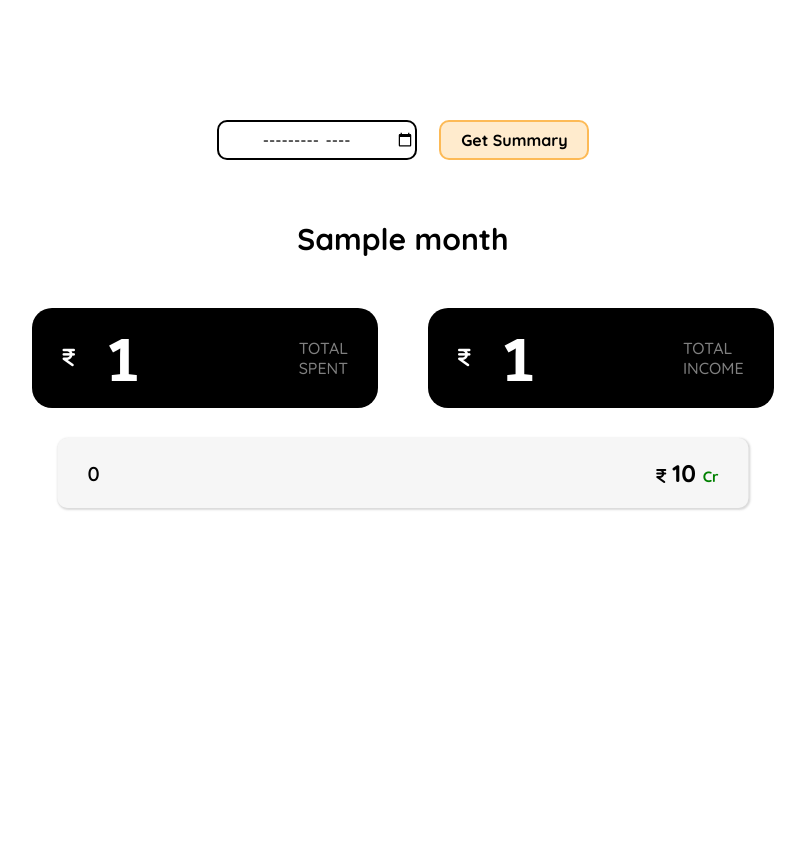
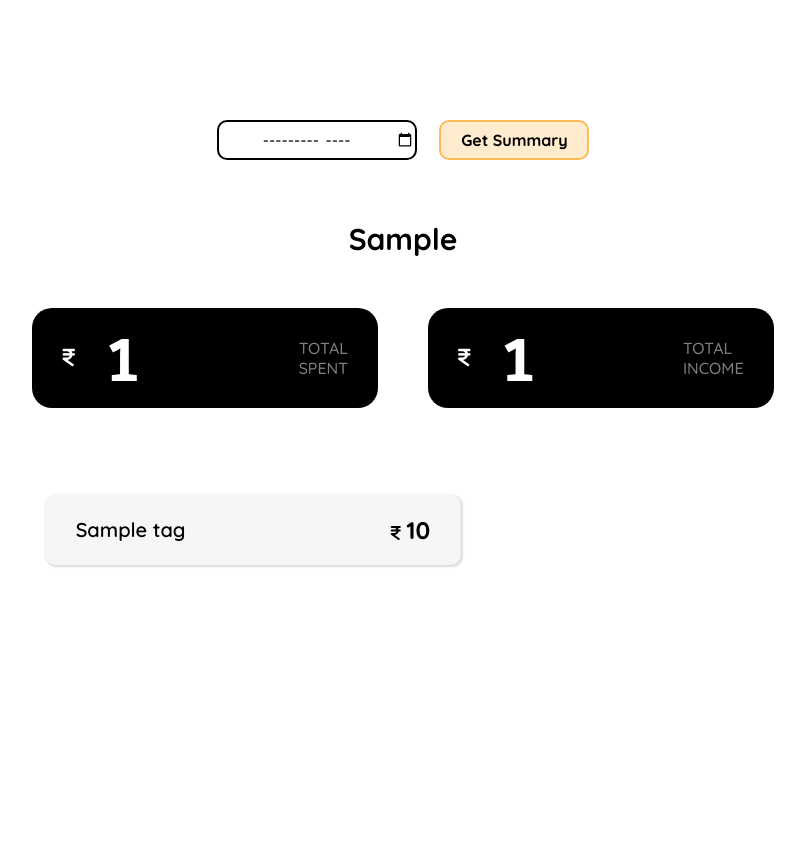
Before and after one commit to acgeoffrey/expense-tracker, a Node server app: template views/stats.ejs in a window 1280 px wide. Shown: the top 851 px of the page, without its empty margins (237-1042 px from the left). Run offline with Node 20, Linux system fonts and the light colour scheme; tables that the repository leaves empty hold one stand-in row (values such as "Sample post"); the template is opened without the code that fills it: values that come from a table or form of the project are taken from there, most other values are stand-ins (such as "Sample title", 1, 10 or a date in 2020); a map, chart or similar area stays blank; some libraries are stand-ins or nearby versions.

Commit message:
rewrite code for summary page logic and add chartjs

```diff
--- a/assets/css/layout.css
+++ b/assets/css/layout.css
@@ -455,6 +455,18 @@
   border: 2px solid black;
 }
 
+#list-chart-container {
+  margin-top: 5rem;
+  width: 100%;
+  display: flex;
+  justify-content: center;
+  align-items: center;
+}
+
+#list-container {
+  width: 60%;
+}
+
 .mobile-nav {
   position: fixed;
   top: 7rem;
--- a/assets/css/queries.css
+++ b/assets/css/queries.css
@@ -97,6 +97,13 @@
   }
   #stats-form {
     margin-bottom: 3rem;
+  }
+  #list-chart-container {
+    flex-direction: column-reverse;
+    gap: 5rem;
+  }
+  #list-container {
+    width: 100%;
   }
 }
 /**** 600px ****/
--- a/assets/js/index.js
+++ b/assets/js/index.js
@@ -23,4 +23,12 @@
     $('#calendar-icon').css('display', 'none');
     $('#change-date-dash').css('display', 'block');
   });
+
+  $('#credit-radio').click(function () {
+    $('#tag-select').attr('disabled', true);
+  });
+
+  $('#debit-radio').click(function () {
+    $('#tag-select').attr('disabled', false);
+  });
 }
--- a/assets/scss/_stats.scss
+++ b/assets/scss/_stats.scss
@@ -82,3 +82,13 @@
   border-radius: 1rem;
   border: 2px solid black;
 }
+
+#list-chart-container {
+  margin-top: 5rem;
+  width: 100%;
+  @include flex(center);
+}
+
+#list-container {
+  width: 60%;
+}
--- a/assets/scss/queries.scss
+++ b/assets/scss/queries.scss
@@ -125,6 +125,15 @@
   }
   #stats-form {
     margin-bottom: 3rem;
+  }
+
+  #list-chart-container {
+    flex-direction: column-reverse;
+    gap: 5rem;
+  }
+
+  #list-container {
+    width: 100%;
   }
 }
 
--- a/config/passport-google-oauth2-strategy.js
+++ b/config/passport-google-oauth2-strategy.js
@@ -12,10 +12,10 @@
     },
     async function (accessToken, refreshToken, profile, done) {
       try {
-        const emailDB = await crypto.bcryptFn(profile.emails[0].value);
+        // const emailDB = await crypto.bcryptFn(profile.emails[0].value);
         //Finding user if already present
         const user = await User.findOne({
-          email: emailDB,
+          email: profile.emails[0].value,
         }).exec();
 
         if (user) {
@@ -25,7 +25,7 @@
           //Creating new user if user is not found
           const createUser = await User.create({
             name: profile.displayName,
-            email: emailDB,
+            email: profile.emails[0].value,
             avatar: profile.photos[0].value,
             tags: ['food', 'travel', 'shopping', 'income', 'others'],
           });
--- a/controllers/expenseTrackerController.js
+++ b/controllers/expenseTrackerController.js
@@ -1,6 +1,7 @@
 const User = require('../models/user');
 const Expense = require('../models/expense');
 const Dates = require('../models/date');
+const Month = require('../models/month');
 
 module.exports.create = async (req, res) => {
   try {
@@ -19,9 +20,44 @@
       }
       let tag;
       if (req.body.tag) {
-        tag = req.body.tag;
+        tag = req.body.tag.toLowerCase();
+      } else if (req.body.type === 'credit') {
+        tag = 'income';
       } else {
         tag = 'others';
+      }
+
+      let month = date.slice(3);
+      let monthFind = await Month.find({ month: month, user: req.user });
+      let months;
+      let tagFound = false;
+      if (monthFind.length === 0) {
+        months = await Month.create({
+          month: month,
+          user: req.user,
+          tags: [
+            {
+              name: tag,
+              amount: req.body.amount,
+            },
+          ],
+        });
+        tagFound = true;
+      } else {
+        months = monthFind[0];
+        months.tags.map((item) => {
+          if (item.name == tag) {
+            item.amount += parseFloat(req.body.amount);
+            tagFound = true;
+          }
+        });
+      }
+
+      if (!tagFound) {
+        months.tags.push({
+          name: tag,
+          amount: req.body.amount,
+        });
       }
 
       let newExpense = await Expense.create({
@@ -37,10 +73,13 @@
       dates.expenses.push(newExpense);
       if (req.body.type == 'debit') {
         dates.totalExpense += parseInt(req.body.amount);
+        months.totalExpense += parseInt(req.body.amount);
       } else {
         dates.totalIncome += parseInt(req.body.amount);
+        months.totalIncome += parseInt(req.body.amount);
       }
       dates.save();
+      months.save();
 
       if (req.xhr) {
         return res.status(200).json({
@@ -63,6 +102,25 @@
   try {
     const expense = await Expense.findById(req.params.id);
     const date = await Dates.findById(expense.date);
+
+    let month = await Month.find({
+      month: date.date.slice(3),
+      user: req.user,
+    });
+    if (month) {
+      month = month[0];
+      month.tags.map((item) => {
+        if (item.name == expense.tag) {
+          item.amount -= parseFloat(expense.amount);
+        }
+      });
+      if (expense.type == 'debit') {
+        month.totalExpense -= parseFloat(expense.amount);
+      } else {
+        month.totalIncome -= parseFloat(expense.amount);
+      }
+    }
+
     if (expense.user == req.user.id || date.user == req.user.id) {
       if (expense.type == 'debit') {
         date.totalExpense = date.totalExpense - expense.amount;
@@ -74,6 +132,7 @@
         $pull: { expenses: req.params.id },
       });
       date.save();
+      month.save();
 
       if (req.xhr) {
         return res.status(200).json({
@@ -95,10 +154,10 @@
 module.exports.stats = async (req, res) => {
   try {
     if (req.isAuthenticated()) {
-      let data = {};
+      let date = new Date().toLocaleDateString('en-GB').split('/').join('-');
+      let month = date.slice(3);
+
       let monthData = {
-        totalExpense: 0,
-        totalIncome: 0,
         deficit: 0,
         month:
           new Date().toLocaleString('default', { month: 'long' }) +
@@ -106,54 +165,23 @@
           new Date().toLocaleDateString('en-GB').split('/').join('-').slice(6),
       };
 
-      let today = parseInt(
-        new Date().toLocaleDateString('en-GB').split('/').join('-').slice(3)
-      );
-
       if (req.body.month) {
-        today = parseInt(req.body.month.split('-').reverse().join('-'));
+        month = req.body.month.split('-').reverse().join('-');
         monthData.month = new Date(req.body.month).toLocaleString('default', {
           month: 'long',
         });
         monthData.month += ' ' + req.body.month.slice(0, 4);
       }
-      const dates = await Dates.find({ user: req.user });
-      for (let i = 0; i < dates.length; i++) {
-        let a = parseInt(dates[i].date.slice(3));
-        if (a == today) {
-          monthData.totalExpense += dates[i].totalExpense;
-          monthData.totalIncome += dates[i].totalIncome;
-        }
-      }
 
-      const expense = await Expense.find({ user: req.user }).populate('date');
-      for (let i = 0; i < expense.length; i++) {
-        data[expense[i].tag] = {
-          amount: 0,
-          type: expense[i].type,
-          percentage: 0,
-        };
-      }
+      let months = await Month.find({ month: month, user: req.user });
 
-      for (let i = 0; i < expense.length; i++) {
-        let a = parseInt(expense[i].date.date.slice(3));
-        if (a == today) {
-          data[expense[i].tag].amount += parseInt(expense[i].amount);
-        }
-      }
-      monthData.deficit = monthData.totalIncome - monthData.totalExpense;
-
-      for (let i in data) {
-        data[i].percentage = (
-          (data[i].amount / monthData.totalExpense) *
-          100
-        ).toFixed(1);
-        // console.log(data[i].percentage);
+      if (months.length > 0) {
+        monthData.deficit = months[0].totalIncome - months[0].totalExpense;
       }
 
       res.render('stats', {
         title: 'Statistics | Expense Tracker',
-        data: data,
+        data: months,
         monthData: monthData,
         link: 'Dashboard',
       });
@@ -164,3 +192,30 @@
     console.log(err);
   }
 };
+
+module.exports.getStats = async (req, res) => {
+  try {
+    if (req.isAuthenticated() && req.xhr) {
+      let date = new Date().toLocaleDateString('en-GB').split('/').join('-');
+      let month = date.slice(3);
+
+      const months = await Month.find({ user: req.user, month: month });
+
+      if (months.length === 0) {
+        return res.status(204).json({
+          message: 'No Data Found!',
+        });
+      }
+      res.status(200).json({
+        data: months[0].tags,
+        message: 'Data fetched successfully!',
+      });
+    } else {
+      res.status(401).json({
+        message: 'You are not Authorized!',
+      });
+    }
+  } catch (error) {
+    console.log(error);
+  }
+};
--- a/controllers/userController.js
+++ b/controllers/userController.js
@@ -71,7 +71,7 @@
 module.exports.addTags = async (req, res) => {
   try {
     if (req.user) {
-      const tag = req.body.tag;
+      const tag = req.body.tag.toLowerCase();
       const user = await User.findById(req.params.id);
       user.tags.push(tag);
       user.save();
--- a/models/user.js
+++ b/models/user.js
@@ -1,5 +1,4 @@
 const mongoose = require('mongoose');
-const crypto = require('../config/crypto');
 
 const userSchema = new mongoose.Schema(
   {
--- a/routes/index.js
+++ b/routes/index.js
@@ -33,8 +33,10 @@
 
 router.get('/signout', userController.destroySession);
 
+//Summary
 router.get('/dashboard/stats', expenseTrackerController.stats);
 router.post('/dashboard/stats', expenseTrackerController.stats);
+router.get('/api/stats', expenseTrackerController.getStats);
 
 /*** CRUD ***/
 router.post('/create', expenseTrackerController.create);
--- a/views/dashboard.ejs
+++ b/views/dashboard.ejs
@@ -104,7 +104,7 @@
             <span style="color: green; font-size: 1.5rem" }>Cr</span>
           </p>
           <%}%>
-          <a href="/delete/<%= expense._id %>"
+          <a href="/delete/<%= expense._id %>" class="delete-entry"
             ><i class="fa-solid fa-trash"></i
           ></a>
         </div>
--- a/views/layout.ejs
+++ b/views/layout.ejs
@@ -25,6 +25,7 @@
       crossorigin="anonymous"
       referrerpolicy="no-referrer"
     />
+    <script src="https://cdn.jsdelivr.net/npm/chart.js@4.3.0/dist/chart.umd.min.js"></script>
     <script
       src="https://cdnjs.cloudflare.com/ajax/libs/noty/3.1.4/noty.min.js"
       integrity="sha512-lOrm9FgT1LKOJRUXF3tp6QaMorJftUjowOWiDcG5GFZ/q7ukof19V0HKx/GWzXCdt9zYju3/KhBNdCLzK8b90Q=="
--- a/views/stats.ejs
+++ b/views/stats.ejs
@@ -2,7 +2,7 @@
 Date().toLocaleDateString('en-GB').split('/').reverse().join('-').slice(0,7)%>
 <div id="stats-div">
   <div id="stats-form">
-    <form action="/dashboard/stats" method="post">
+    <form action="/dashboard/stats" method="post" id="stats-month-form">
       <input
         type="month"
         name="month"
@@ -14,53 +14,60 @@
     </form>
   </div>
 
+  <% if (data.length > 0) {%>
+
   <h1><%=monthData.month%></h1>
   <div id="expense-income-div">
     <div class="total-today total-month">
       <div>
         <i class="fa-solid fa-indian-rupee-sign"></i>
-        <p class="tt-para"><%=monthData.totalExpense%></p>
+        <p class="tt-para"><%=data[0].totalExpense%></p>
       </div>
       <p>TOTAL<br />SPENT</p>
     </div>
     <div class="total-today total-month">
       <div>
         <i class="fa-solid fa-indian-rupee-sign"></i>
-        <p class="tt-para"><%=monthData.totalIncome%></p>
+        <p class="tt-para"><%=data[0].totalIncome%></p>
       </div>
       <p>TOTAL<br />INCOME</p>
     </div>
   </div>
-  <%if (monthData.totalIncome> 0 && monthData.deficit < 0){%>
+  <%if (data[0].totalIncome> 0 && monthData.deficit < 0){%>
   <h6 class="summary-income-expense">
     You are short of <span>₹<%=(monthData.deficit)*-1%></span> than your Income
     in this month
   </h6>
-  <%}else if (monthData.totalIncome> 0 && monthData.deficit > 0){%>
+  <%}else if (data[0].totalIncome> 0 && monthData.deficit > 0){%>
   <h6 class="summary-income-expense">
     You got <span>₹<%=monthData.deficit%></span> left in this month
   </h6>
-  <%}%> <% for (const i in data){%>
-  <div class="single-expense stats-expenses-income">
-    <p class="ms-name"><%= i.toUpperCase()%></p>
-    <div class="se-amount-percentage">
-      <p class="ms-amount">
-        <% if (data[i].type=="debit" ){%>
-        <i class="fa-solid fa-indian-rupee-sign"></i>
-        <span> <%=data[i].amount%> </span>
-        <span style="color: #cf354c; font-size: 1.5rem" }>Dt</span>
-        <%} else {%>
-        <i class="fa-solid fa-indian-rupee-sign"></i>
-        <span> <%=data[i].amount%> </span>
-        <span style="color: green; font-size: 1.5rem" }>Cr</span>
-        <%}%>
-      </p>
-      <% if (data[i].type=="debit" && data[i].percentage >= 0){%>
-      <p class="se-percentage" style="font-size: 1.5rem">
-        <%= data[i].percentage %> <span>%</span>
-      </p>
-      <%}%>
+  <%}%>
+
+  <div id="list-chart-container">
+    <div id="list-container">
+      <% for (let i = 0 ; i < data[0].tags.length; i++){%> <%
+      if(data[0].tags[i].amount > 0 && data[0].tags[i].name !== 'income') {%>
+      <div class="single-expense stats-expenses-income">
+        <p class="ms-name"><%= data[0].tags[i].name%></p>
+        <div class="se-amount-percentage">
+          <p class="ms-amount">
+            <i class="fa-solid fa-indian-rupee-sign"></i>
+            <span> <%=data[0].tags[i].amount%> </span>
+            <%#<span style="color: #cf354c; font-size: 1.5rem" }>Dt</span>%>
+          </p>
+        </div>
+      </div>
+      <%}%> <%}%>
+    </div>
+    <div id="chart-container">
+      <canvas id="myChart"></canvas>
     </div>
   </div>
+
+  <%} else {%>
+  <h1>No Data available for this month</h1>
   <%}%>
 </div>
+
+<script src="/js/chartjs.js"></script>
```
Also changed, not shown: assets/js/chartjs.js (added, +40 -0 lines), models/month.js (added, +33 -0 lines).
